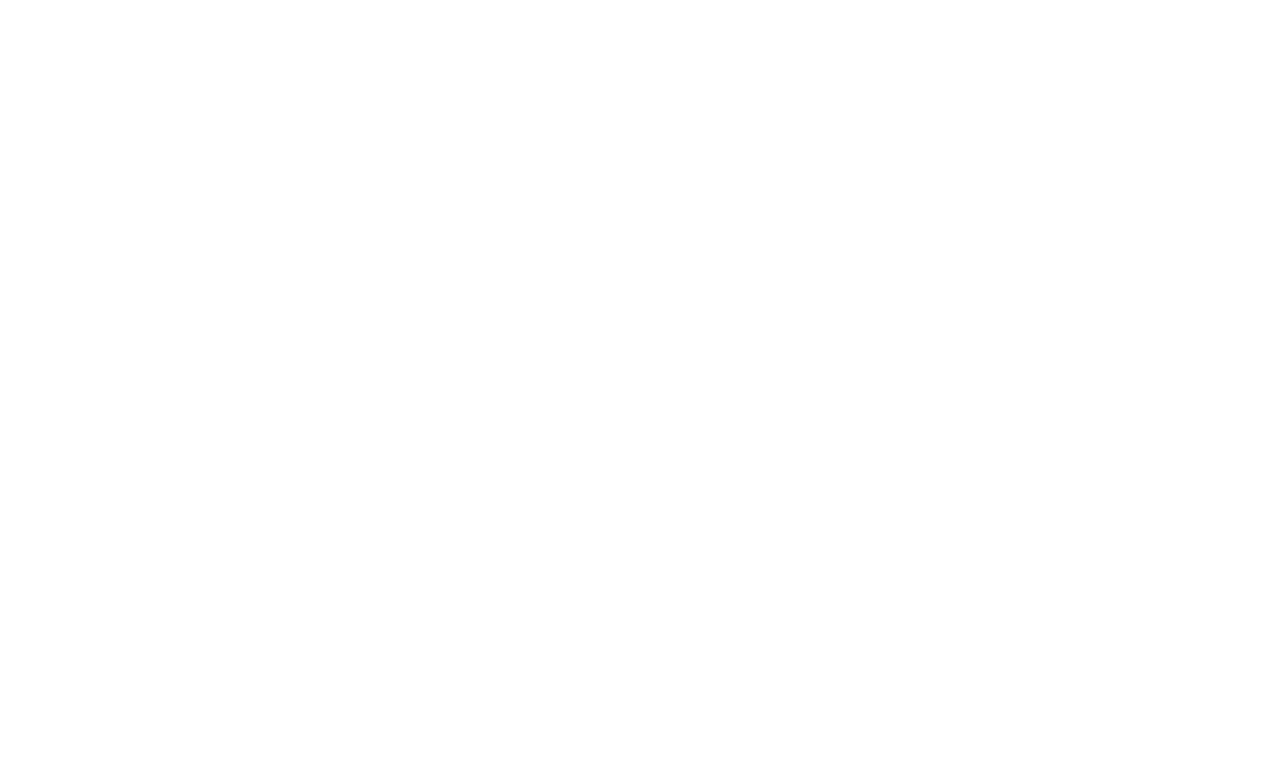
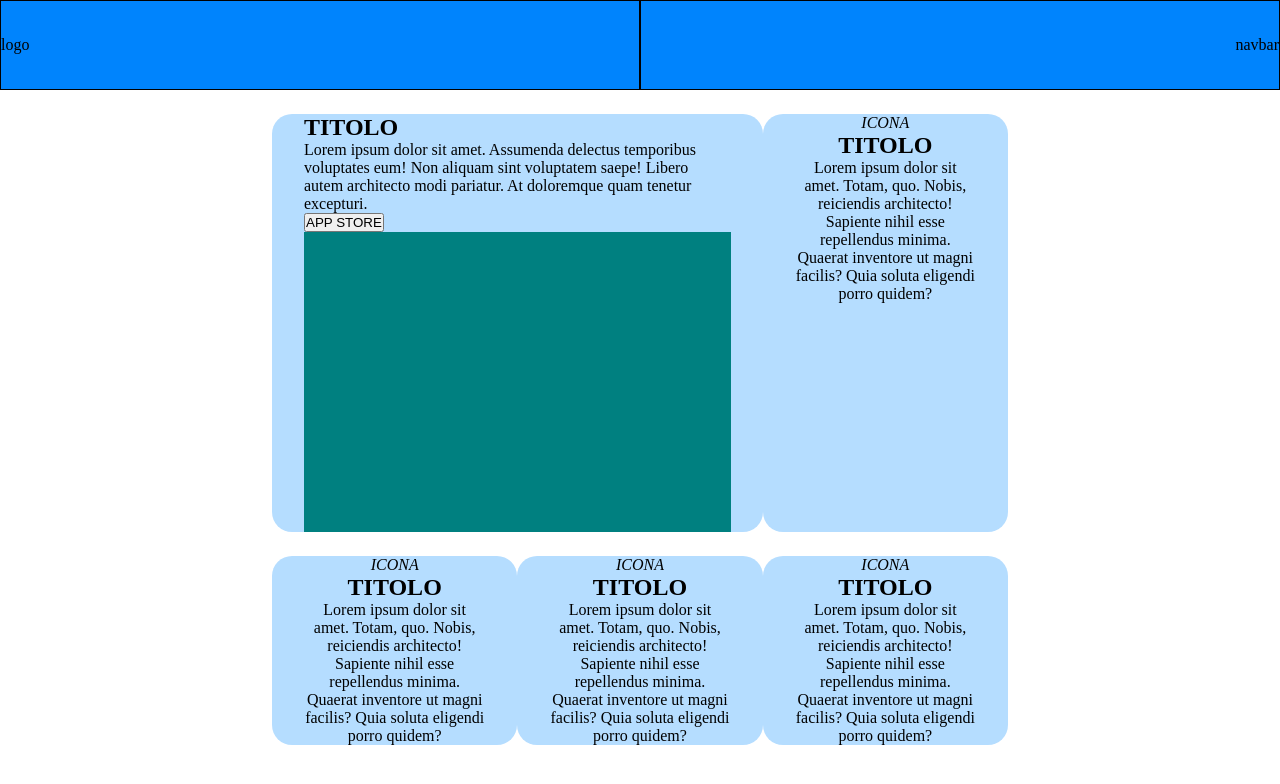
Before and after one commit to LucaMarchesani/htmlcss-responsive-layout, a plain HTML site: page index.html in a window 1280 px wide. Drawn offline with Linux system fonts and the light colour scheme.

Commit message:
add: header and top-main

```diff
--- a/css/style.css
+++ b/css/style.css
@@ -5,3 +5,81 @@
     padding: 0;
     box-sizing: border-box;
 }
+
+.flex{
+    display: flex;
+}
+
+.center{
+    margin: 0 auto;
+    padding: 0 2rem;
+}
+
+.t-center{
+    text-align: center;
+}
+
+body{
+    min-width: 375px;
+}
+
+section.header{
+    width: 100%;
+    height: 90px;
+    background-color: #0084fd;
+}
+
+.logo,
+.navbar{
+    width: 50%;
+    height: 100%;
+    align-items: center;
+    border: 1px solid black;
+
+}
+
+.navbar{
+    justify-content: flex-end;
+}
+
+div.card{
+    width: 100%;
+    background-color: #b5ddff;
+    border-radius: 20px;
+    margin-top: 1.5rem;
+}
+
+div.pic{
+    width: 100%;
+    height: 300px;
+    background-color: teal;
+}
+
+div.icon{
+    width: 150px;
+    height: 150px;
+    background-color: teal;
+}
+
+/* TABLET */
+
+@media screen and (min-width: 810px) {
+    section.top-main{
+        width: 800px;
+    }
+
+    .cards{
+        display: flex;
+        flex-wrap: wrap;
+    }
+
+    .cards .card{
+        width: calc(100% / 3);
+    }
+
+    .cards .card:first-child{
+        width: calc(100% / 3 * 2);
+    }
+
+
+}
--- a/index.html
+++ b/index.html
@@ -5,15 +5,83 @@
     <meta http-equiv="X-UA-Compatible" content="IE=edge">
     <meta name="viewport" content="width=device-width, initial-scale=1.0">
     <title>Responsive Layout</title>
+    <!-- CSS -->
+    <link rel="stylesheet" href="./css/style.css">
+    <!-- FONTAWESOME -->
+    <link rel="stylesheet" href="https://cdnjs.cloudflare.com/ajax/libs/font-awesome/6.2.0/css/all.min.css" integrity="sha512-xh6O/CkQoPOWDdYTDqeRdPCVd1SpvCA9XXcUnZS2FmJNp1coAFzvtCN9BmamE+4aHK8yyUHUSCcJHgXloTyT2A==" crossorigin="anonymous" referrerpolicy="no-referrer" />
 </head>
 <body>
     <header>
         <!-- NAV CONTENT -->
+        <section class="header flex">
+            <div class="logo flex">logo</div>
+            <nav class="navbar flex">navbar</nav>
+        </section>
 
     </header>
 
     <main>
         <!-- MAIN CONTENT -->
+        <section class="top-main center">
+            <div class="cards">
+                <div class="card center">
+                    <h2>TITOLO</h2>
+                    <p>
+                        Lorem ipsum dolor sit amet.
+                        Assumenda delectus temporibus voluptates eum!
+                        Non aliquam sint voluptatem saepe!
+                        Libero autem architecto modi pariatur.
+                        At doloremque quam tenetur excepturi.
+                    </p>
+                    <button>APP STORE</button>
+                    <div class="pic"></div>
+                </div>
+                <div class="card t-center center">
+                    <i>ICONA</i>
+                    <h2>TITOLO</h2>
+                    <p>
+                        Lorem ipsum dolor sit amet.
+                        Totam, quo. Nobis, reiciendis architecto!
+                        Sapiente nihil esse repellendus minima.
+                        Quaerat inventore ut magni facilis?
+                        Quia soluta eligendi porro quidem?
+                    </p>
+                </div>
+                <div class="card t-center center">
+                    <i>ICONA</i>
+                    <h2>TITOLO</h2>
+                    <p>
+                        Lorem ipsum dolor sit amet.
+                        Totam, quo. Nobis, reiciendis architecto!
+                        Sapiente nihil esse repellendus minima.
+                        Quaerat inventore ut magni facilis?
+                        Quia soluta eligendi porro quidem?
+                    </p>
+                </div>
+                <div class="card t-center center">
+                    <i>ICONA</i>
+                    <h2>TITOLO</h2>
+                    <p>
+                        Lorem ipsum dolor sit amet.
+                        Totam, quo. Nobis, reiciendis architecto!
+                        Sapiente nihil esse repellendus minima.
+                        Quaerat inventore ut magni facilis?
+                        Quia soluta eligendi porro quidem?
+                    </p>
+                </div>
+                <div class="card t-center center">
+                    <i>ICONA</i>
+                    <h2>TITOLO</h2>
+                    <p>
+                        Lorem ipsum dolor sit amet.
+                        Totam, quo. Nobis, reiciendis architecto!
+                        Sapiente nihil esse repellendus minima.
+                        Quaerat inventore ut magni facilis?
+                        Quia soluta eligendi porro quidem?
+                    </p>
+                </div>
+            </div>
+        </section>
 
     </main>
 
```
